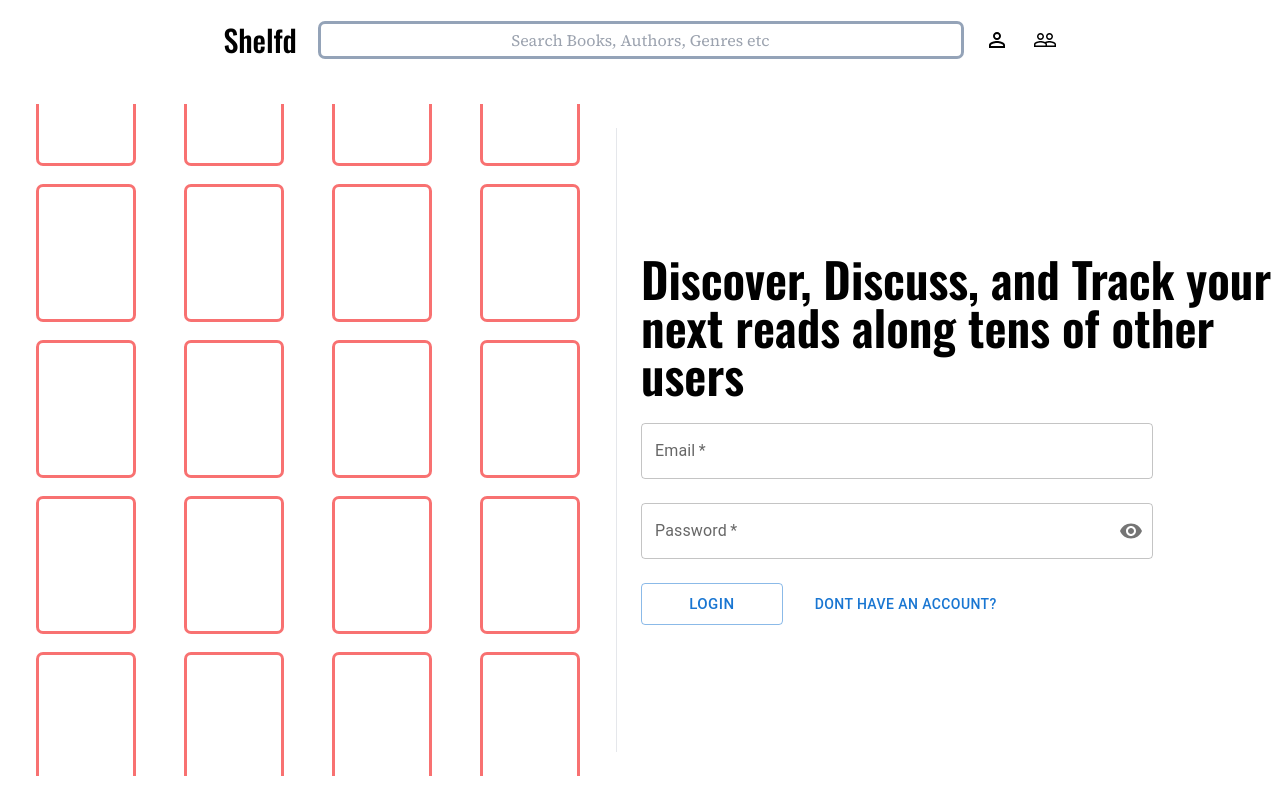
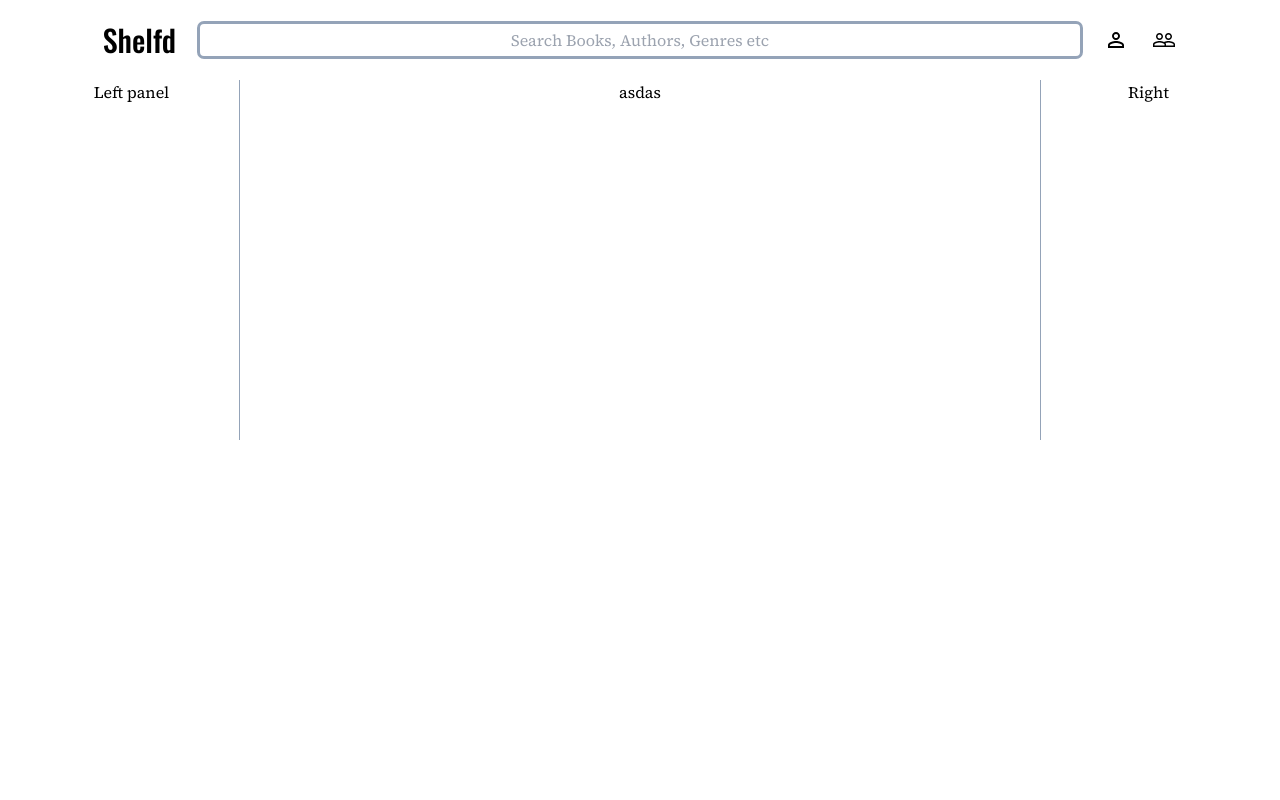
Before and after one commit to Ben-Langlois/Shelfd, a React (Create React App) app: page / in a window 1280 px wide. Built offline with nearby package versions, Linux system fonts and the light colour scheme.

Commit message:
changes to header spacing (its now actually centered yippee), started dashboard page

```diff
--- a/src/App.js
+++ b/src/App.js
@@ -8,10 +8,13 @@ import VisibilityOff from '@mui/icons-material/VisibilityOff';
 import { TextField, FormControl, InputLabel, InputAdornment, OutlinedInput, IconButton } from '@mui/material';
 
 /* Currently
-  - adding book covers to display in infinite scroll
-  - email validation
-  - strong password
-  - fix flex row mishap for infinite scroll when window is resized
+  - Landing
+    - adding book covers to display in infinite scroll
+    - email validation
+    - strong password
+    - fix flex row mishap for infinite scroll when window is resized
+  - Feed/Dashboard
+    -
 */
 
 const Landing = () => {
@@ -206,7 +209,26 @@ const Landing = () => {
             <Button size='large' className='h-1/4 w-1/4' variant="outlined" onClick={() => formSubmit('signup')}>Sign Up</Button>
             <Button className='h-1/4' variant="text" onClick={() => toggleForm('signup')}>Back</Button>
           </div>
+          <a className='font-display text-left hover:underline cursor-pointer'>Just want to look around? That's cool too</a>
         </form>
+      </div>
+    </div>
+  )
+}
+
+const Dashboard = () => {
+  return(
+    <div id='dashboard' className='flex flex-auto justify-center align-center'>
+      <div id='misc' className='flex-1 mr-auto ml-6 h-1/2 justify-right border-slate-400 border-r'>
+        Left panel
+      </div>
+      <div id='feed' className='w-[50rem]'> {/* filled w/ just examples of different feed posts, will replace with func interacting w/ backend */}
+        <div id='book-update-example'>
+        asdas
+        </div>
+      </div>
+      <div id='user' className='flex-1 ml-auto mr-6 h-1/2 border-slate-400 border-l'>
+        Right
       </div>
     </div>
   )
@@ -216,7 +238,8 @@ function App() {
   return (
     <div className="App font-sans flex flex-col h-screen">
       <Header />
-      <Landing />
+      {/* <Landing /> */}
+      <Dashboard />
     </div>
   );
 }
--- a/src/header.js
+++ b/src/header.js
@@ -4,10 +4,12 @@ import PeopleOutlineIcon from '@mui/icons-material/PeopleOutline';
 const Header = () => {
     return(
         <header id='header' className='flex justify-center items-center h-20 gap-x-6'> {/*border-slate-400 border-b on scroll down */}
-        <h1 className='text-3xl font-display font-medium'>Shelfd</h1>
-        <input type="text" name="search" className='w-3/6 rounded outline outline-slate-400 p-1 text-center' placeholder='Search Books, Authors, Genres etc'/>
-        <PersonOutlineIcon className='hover:scale-110 h-8 transform transition duration-50 cursor-pointer'/>
-        <PeopleOutlineIcon className='hover:scale-110 h-8 transform transition duration-50 cursor-not-allowed'/> {/* will change cursor once functional */}
+            <h1 className='text-3xl flex-1 font-display font-medium ml-auto text-right'>Shelfd</h1>
+            <input type="text" name="search" className='w-[55rem] rounded outline outline-slate-400 p-1 text-center' placeholder='Search Books, Authors, Genres etc'/>
+            <div className='flex flex-1 mr-auto gap-6'>
+                <PersonOutlineIcon className='hover:scale-110 h-8 transform transition duration-50 cursor-pointer'/>
+                <PeopleOutlineIcon className='hover:scale-110 h-8 transform transition duration-50 cursor-not-allowed'/> {/* will change cursor once functional */}
+            </div>
         </header>
     )
 }
```
